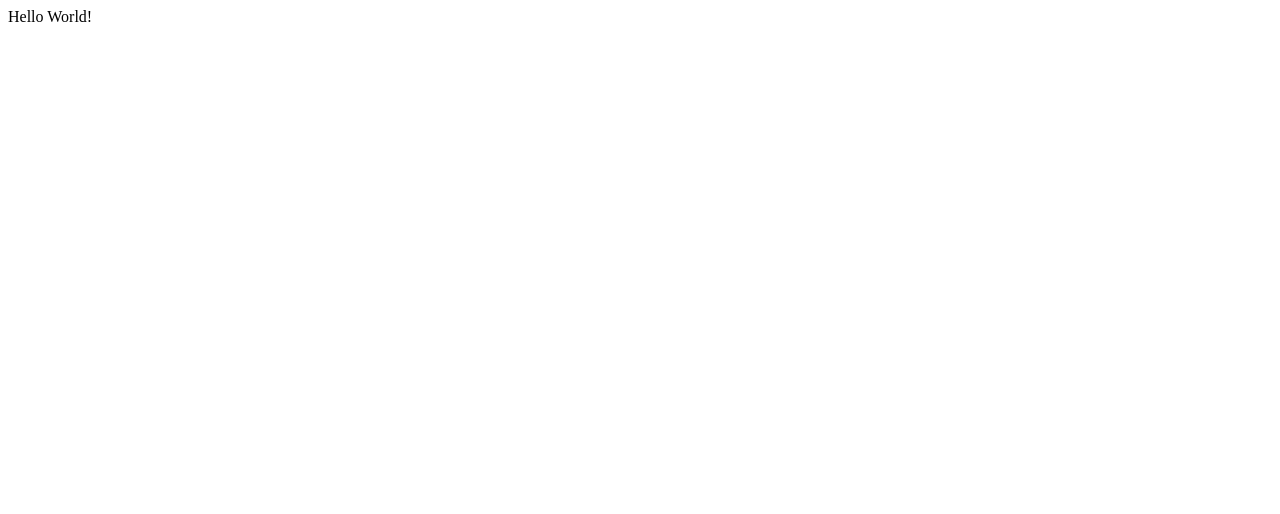
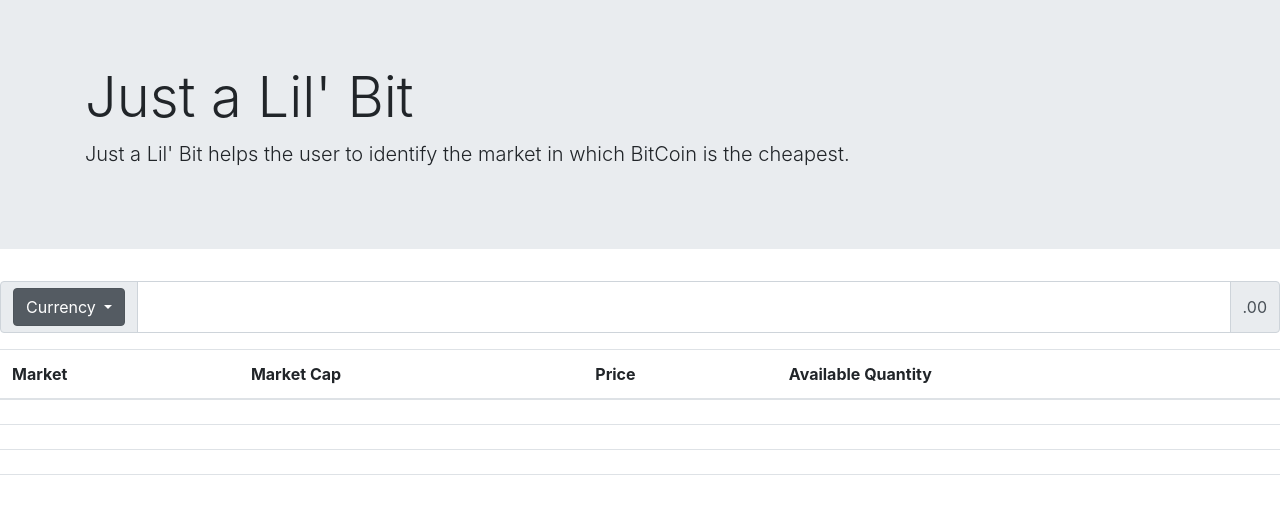
Before and after one commit to ahp2604/just_a_little_bit, a plain HTML site: page index.html in a window 1280 px wide. Drawn offline with nearby package versions, Linux system fonts and the light colour scheme.

Commit message:
Added basic bootstrap

```diff
--- a/index.html
+++ b/index.html
@@ -8,10 +8,75 @@
     <meta name="viewport" content="width=device-width, initial-scale=1">
     <link rel="stylesheet" type="text/css" media="screen" href="assets/css/main.css" />
     <script src="assets/javascript/main.js"></script>
+    <link rel="stylesheet" href="https://maxcdn.bootstrapcdn.com/bootstrap/4.0.0/css/bootstrap.min.css" integrity="sha384-Gn5384xqQ1aoWXA+058RXPxPg6fy4IWvTNh0E263XmFcJlSAwiGgFAW/dAiS6JXm" crossorigin="anonymous">
+    <script src="https://code.jquery.com/jquery-3.2.1.slim.min.js" integrity="sha384-KJ3o2DKtIkvYIK3UENzmM7KCkRr/rE9/Qpg6aAZGJwFDMVNA/GpGFF93hXpG5KkN" crossorigin="anonymous"></script>
+    <script src="https://cdnjs.cloudflare.com/ajax/libs/popper.js/1.12.9/umd/popper.min.js" integrity="sha384-ApNbgh9B+Y1QKtv3Rn7W3mgPxhU9K/ScQsAP7hUibX39j7fakFPskvXusvfa0b4Q" crossorigin="anonymous"></script>
+    <script src="https://maxcdn.bootstrapcdn.com/bootstrap/4.0.0/js/bootstrap.min.js" integrity="sha384-JZR6Spejh4U02d8jOt6vLEHfe/JQGiRRSQQxSfFWpi1MquVdAyjUar5+76PVCmYl" crossorigin="anonymous"></script>
 </head>
 
 <body>
-    Hello World!
+    <div class="jumbotron jumbotron-fluid">
+        <div class="container">
+            <h1 class="display-4">Just a Lil' Bit</h1>
+            <p class="lead">Just a Lil' Bit helps the user to identify the market in which BitCoin is the cheapest.</p>
+        </div>
+    </div>
+    <div class="input-group mb-3">
+            <div class="input-group-prepend">
+                <span class="input-group-text"> <div class="dropdown show">
+                        <a class="btn btn-secondary dropdown-toggle" href="#" role="button" id="dropdownMenuLink" data-toggle="dropdown" aria-haspopup="true" aria-expanded="false">
+                        Currency
+                        </a>
+
+                        <div class="dropdown-menu" aria-labelledby="dropdownMenuLink">
+                          <a class="dropdown-item" href="#">Dollar</a>
+                          <a class="dropdown-item" href="#">Euro</a>
+                          <a class="dropdown-item" href="#">Yin</a>
+                        </div>
+                    </div></span>
+            </div>
+            <input type="text" class="form-control" aria-label="Amount (to the nearest dollar)">
+            <div class="input-group-append">
+                <span class="input-group-text">.00</span>
+            </div>
+        </div>
+    <table class="table">
+        <thead>
+            <tr>
+                <th scope="col">Market</th>
+                <th scope="col">Market Cap</th>
+                <th scope="col">Price</th>
+                <th scope="col">Available Quantity</th>
+            </tr>
+        </thead>
+        <tbody>
+            <tr>
+                <th scope="row"></th>
+                <td></td>
+                <td></td>
+                <td></td>
+            </tr>
+            <tr>
+                <th scope="row"></th>
+                <td></td>
+                <td></td>
+                <td></td>
+            </tr>
+            <tr>
+                <th scope="row"></th>
+                <td></td>
+                <td></td>
+                <td></td>
+            </tr>
+            <tr>
+                <th scope="row"></th>
+                <td></td>
+                <td></td>
+                <td></td>
+            </tr>
+        </tbody>
+        </table>
+
 </body>
 
 </html>
```
